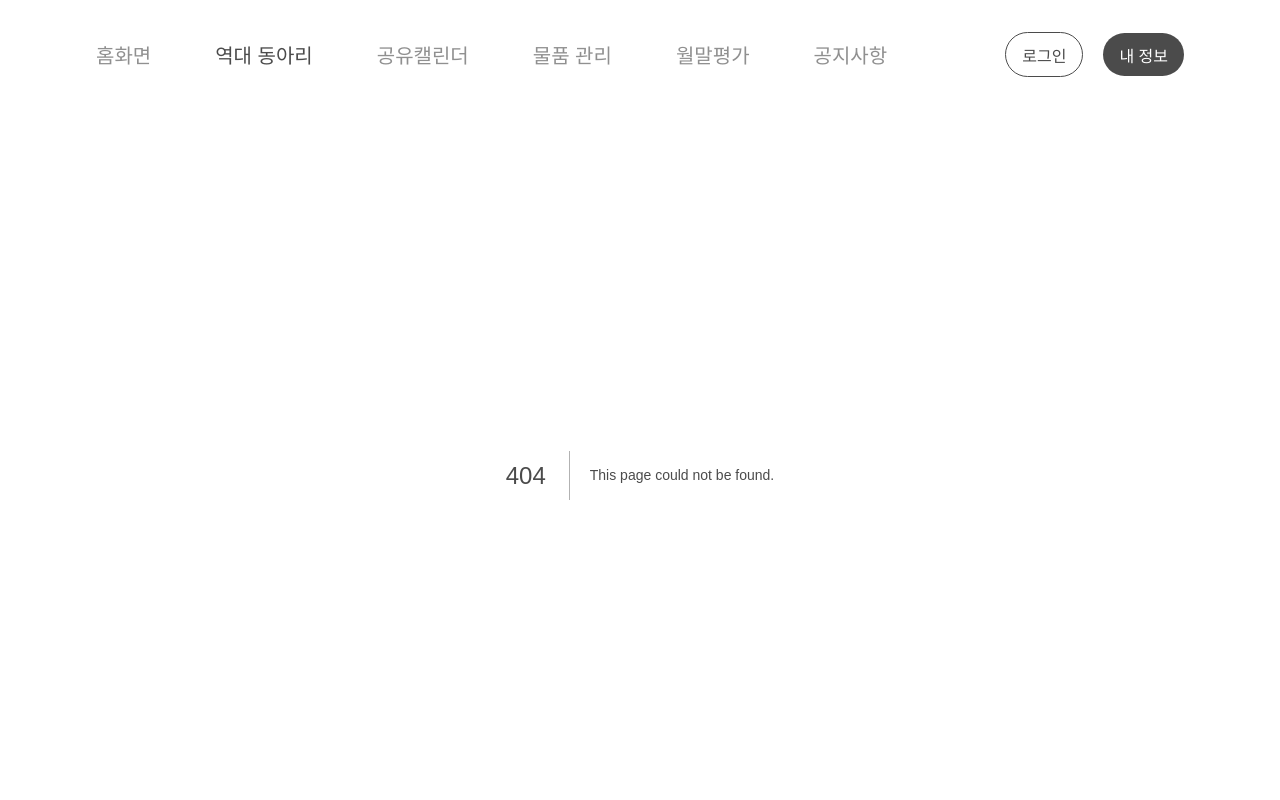
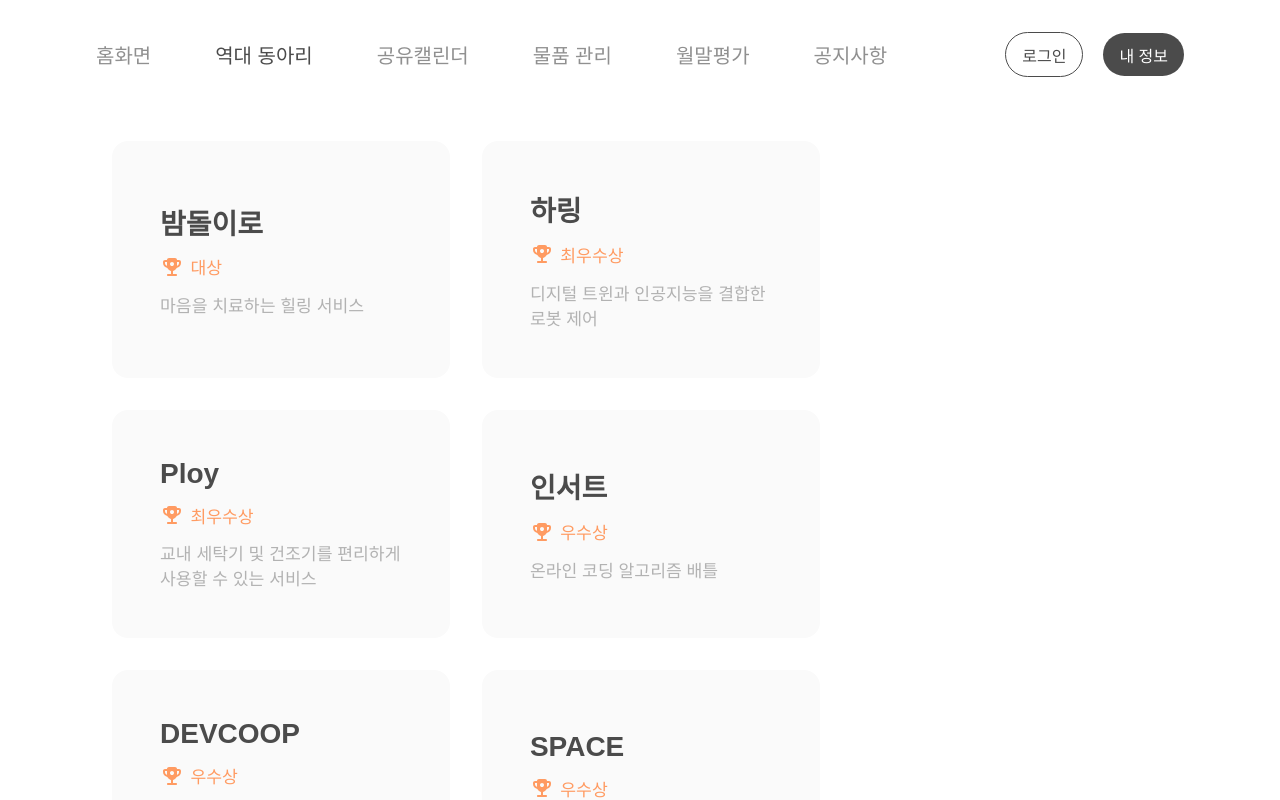
Before and after one commit to arabssm/muldum-v2, a Next.js app in the folder muldum/: page /clubs in a window 1280 px wide. Before the commit this address had no page. Shown: the top 800 px of the page. Built offline with nearby package versions, Linux system fonts and the light colour scheme; a web font is replaced by a local one.

Commit message:
feat(#10) :: 역대 전공동아리 조회 화면

```diff
--- /dev/null
+++ b/muldum/src/app/clubs/page.tsx
@@ -0,0 +1,7 @@
+"use client"
+
+import Clubs from "@/containers/ui/clubs";
+
+export default function Home() {
+  return <Clubs />
+}
--- /dev/null
+++ b/muldum/src/containers/ui/clubs/data.ts
@@ -0,0 +1,76 @@
+const clubs = [
+    {
+        idx: 1,
+        level: "대상",
+        name: "밤돌이로",
+        explanation: "마음을 치료하는 힐링 서비스",
+    },
+    {
+        idx: 2,
+        level: "최우수상",
+        name: "하링",
+        explanation: "디지털 트윈과 인공지능을 결합한 로봇 제어",
+    },
+    {
+        idx: 3,
+        level: "최우수상",
+        name: "Ploy",
+        explanation: "교내 세탁기 및 건조기를 편리하게 사용할 수 있는 서비스",
+    },
+    {
+        idx: 4,
+        level: "우수상",
+        name: "인서트",
+        explanation: "온라인 코딩 알고리즘 배틀",
+    },
+    {
+        idx: 5,
+        level: "우수상",
+        name: "DEVCOOP",
+        explanation: "매점 재고 관리 및 수요 맞춤 학생 주도 매점 운영 시스템",
+    },
+    {
+        idx: 6,
+        level: "우수상",
+        name: "SPACE",
+        explanation: "개발 입문 교육을 위한 웹&앱",
+    },
+    {
+        idx: 7,
+        level: "동아리",
+        name: "#ASH",
+        explanation: "NoCode Develop Tool",
+    },
+    {
+        idx: 8,
+        level: "동아리",
+        name: "Da'at",
+        explanation: "2D 게임 개발",
+    },
+    {
+        idx: 9,
+        level: "동아리",
+        name: "CRUISE",
+        explanation: "웹과 하드웨어를 이용한 분실물 찾아주는 시스템",
+    },
+    {
+        idx: 10,
+        level: "동아리",
+        name: "페코",
+        explanation: "자율주행을 이용한 교내 소개 로봇",
+    },
+    {
+        idx: 11,
+        level: "동아리",
+        name: "뷰잉",
+        explanation: "인공지능 기반 시스템 개발(청소년 우울증 상담 시스템)",
+    },
+    {
+        idx: 12,
+        level: "동아리",
+        name: "BoB",
+        explanation: "게임 개발 및 보안 프로젝트 진행",
+    },
+];
+
+export default clubs;
--- /dev/null
+++ b/muldum/src/containers/ui/clubs/index.tsx
@@ -0,0 +1,24 @@
+"use client";
+
+import * as _ from './style'
+import Image from 'next/image';
+import clubs from './data';
+
+export default function Clubs() {
+  return (
+    <_.Container>
+      {clubs.map((club) => (
+        <_.Item key={club.idx}>
+          <_.Title>{club.name}</_.Title>
+          <_.PointGroup>
+            <_.Point>
+              <Image src="/assets/medal.svg" alt={club.level} width={24} height={24} />
+              {club.level}
+            </_.Point>
+          </_.PointGroup>
+          <_.Content>{club.explanation}</_.Content>
+        </_.Item>
+      ))}
+    </_.Container>
+  );
+}
--- /dev/null
+++ b/muldum/src/containers/ui/clubs/style.ts
@@ -0,0 +1,52 @@
+import styled from "@emotion/styled";
+
+export const Container = styled.div`
+    display: flex;
+    flex-wrap: wrap;
+    gap: 2rem;
+    justify-content: flex-start;
+    white-space: normal;
+    padding: 4rem 3rem;
+    row-gap: 2rem;
+`;
+
+export const Item = styled.div`
+    display: flex;
+    flex: 0 0 32%;
+    box-sizing: border-box;
+    padding: 3rem;
+    border-radius: 1rem;
+    justify-content: center;
+    flex-direction: column;
+    row-gap: 0.8rem;
+    background-color: #FAFAFA;
+    cursor: pointer;
+
+    &:hover{
+        background-color: #F1F1F1;
+    }
+`;
+
+export const PointGroup = styled.div`
+    display: flex;
+    gap: 1rem;
+`;
+
+export const Title = styled.div`
+    font-size: 1.75rem;
+    font-weight: 600;
+`;
+
+export const Point = styled.div`
+    display: flex;
+    align-items: center;
+    font-size: 1.075rem;
+    color: #FF9B62;
+    gap: 0.4rem;
+`;
+
+export const Content = styled.div`
+    display: flex;
+    font-size: 1.075rem;
+    color: #B2B2B2;
+`;
```
Also changed, not shown: muldum/public/assets/medal.svg (added).
